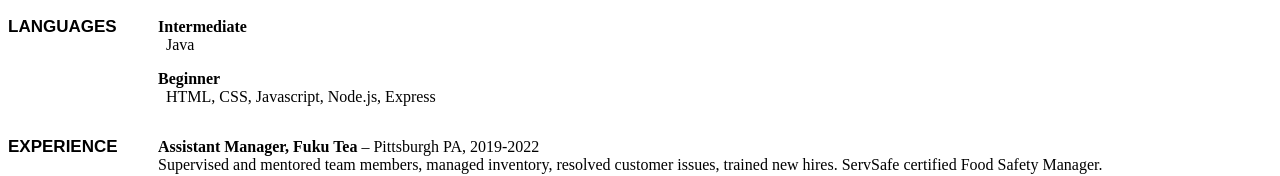
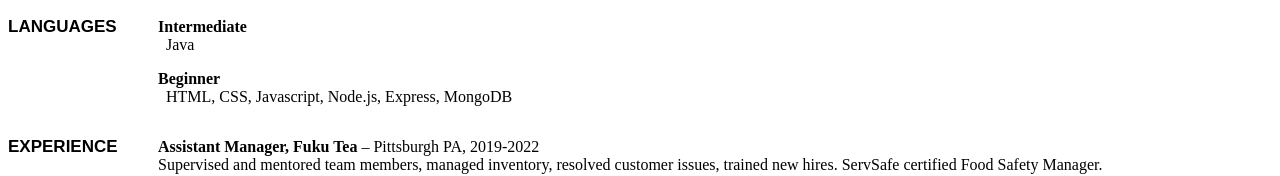
Before and after one commit to rchang825/resume, a plain HTML site: page index.html in a window 1280 px wide. Shown: the part 456-632 px from the top of the page. Drawn offline with Linux system fonts and the light colour scheme.

Commit message:
Update index.html

```diff
--- a/index.html
+++ b/index.html
@@ -63,7 +63,7 @@
       <p><strong>Intermediate</strong><br>
         &nbsp;&nbsp;Java</p>
       <p><strong>Beginner</strong><br>
-        &nbsp;&nbsp;HTML, CSS, Javascript, Node.js, Express</p>
+        &nbsp;&nbsp;HTML, CSS, Javascript, Node.js, Express, MongoDB</p>
 
       <!--list version
           <ul>
```
